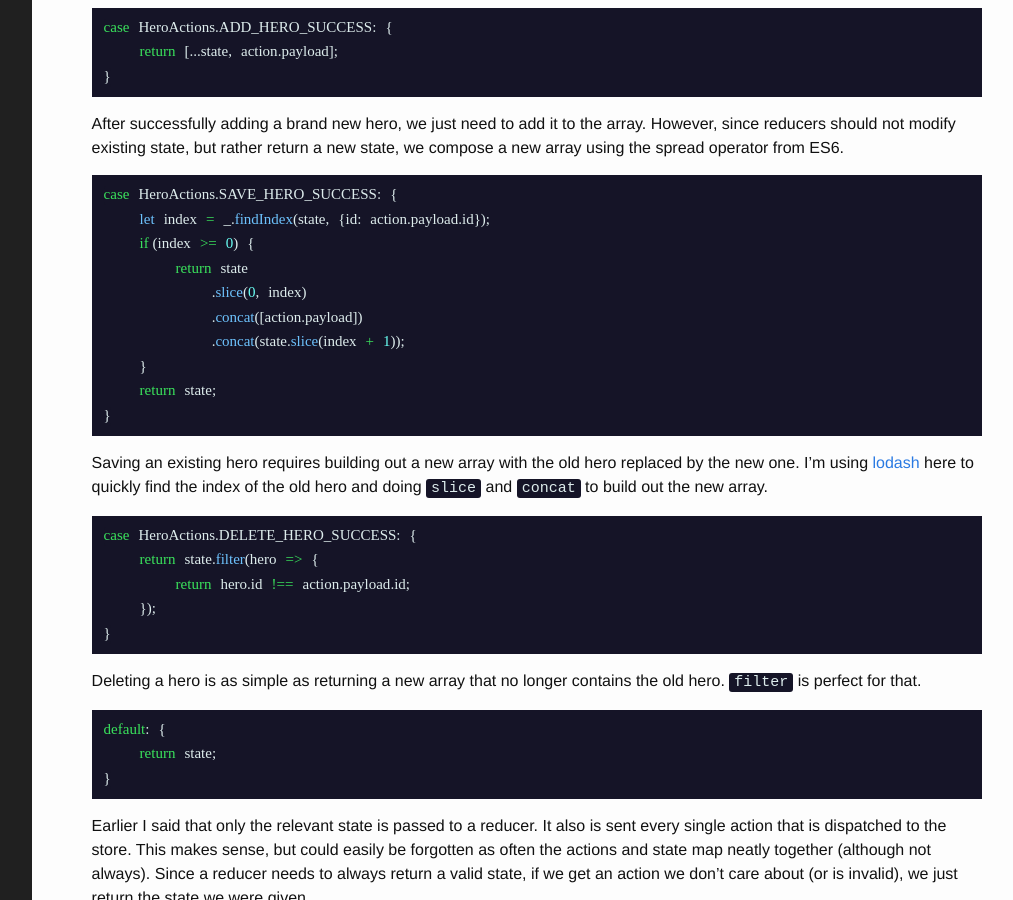
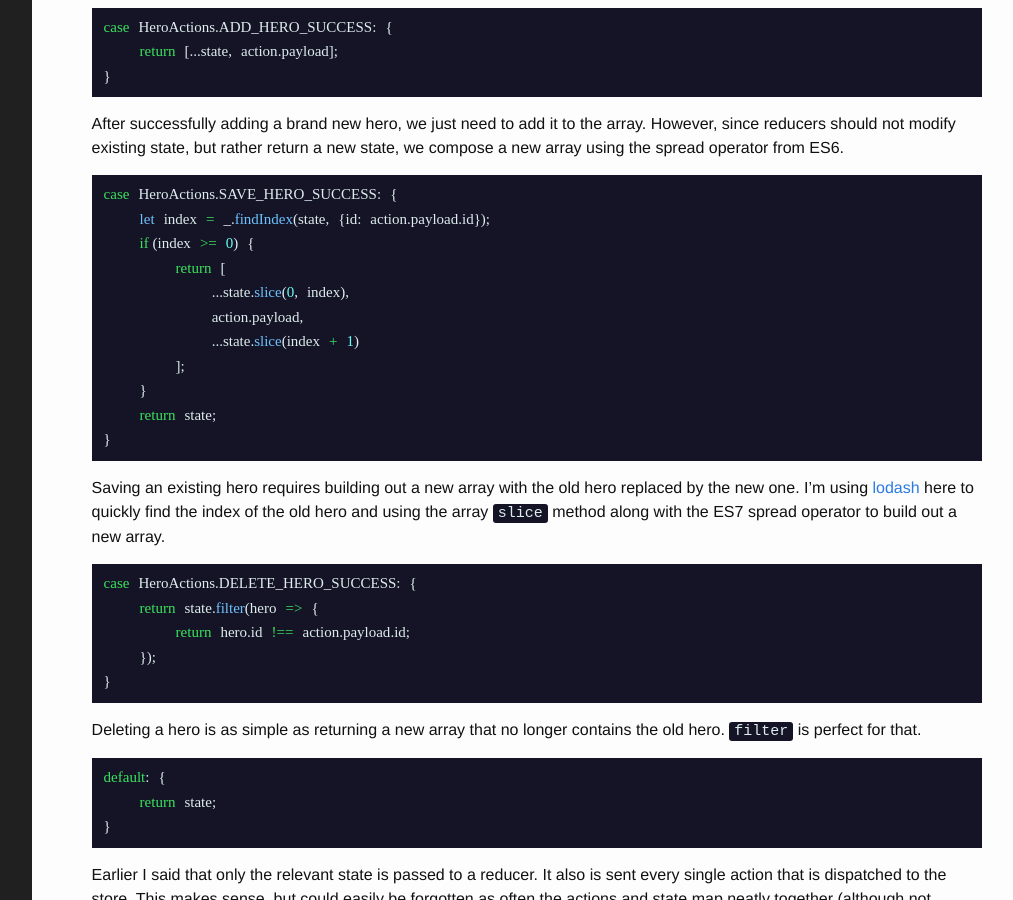
Before and after one commit to bodiddlie/bodiddlie.github.io, a Jekyll site: the page built from _posts/2016-06-21-ng-2-toh-with-ngrx-suite.md, in a window 1280 px wide and 900 px high, scrolled down 7223 px. Shown: the whole window, without its empty margins (238-1251 px from the left). Built offline with Jekyll 4.4.1, drawn with Linux system fonts in a browser that asks for light colours; nearby versions of some CDN libraries; comment, search, counter and statistics services are not loaded.

Commit message:
updated to use spread operator

```diff
--- a/_posts/2016-06-21-ng-2-toh-with-ngrx-suite.md
+++ b/_posts/2016-06-21-ng-2-toh-with-ngrx-suite.md
@@ -345,18 +345,19 @@ operator from ES6.
 case HeroActions.SAVE_HERO_SUCCESS: {
     let index = _.findIndex(state, {id: action.payload.id});
     if (index >= 0) {
-        return state
-            .slice(0, index)
-            .concat([action.payload])
-            .concat(state.slice(index + 1));
+        return [
+            ...state.slice(0, index),
+            action.payload,
+            ...state.slice(index + 1)
+        ];
     }
     return state;
 }
 {% endhighlight %}
 
 Saving an existing hero requires building out a new array with the old hero replaced by the new one. I'm using
-[lodash](https://lodash.com/) here to quickly find the index of the old hero and doing `slice` and `concat` to
-build out the new array.
+[lodash](https://lodash.com/) here to quickly find the index of the old hero and using the array `slice` method
+along with the ES7 spread operator to build out a new array.
 
 {% highlight javascript %}
 case HeroActions.DELETE_HERO_SUCCESS: {
```
